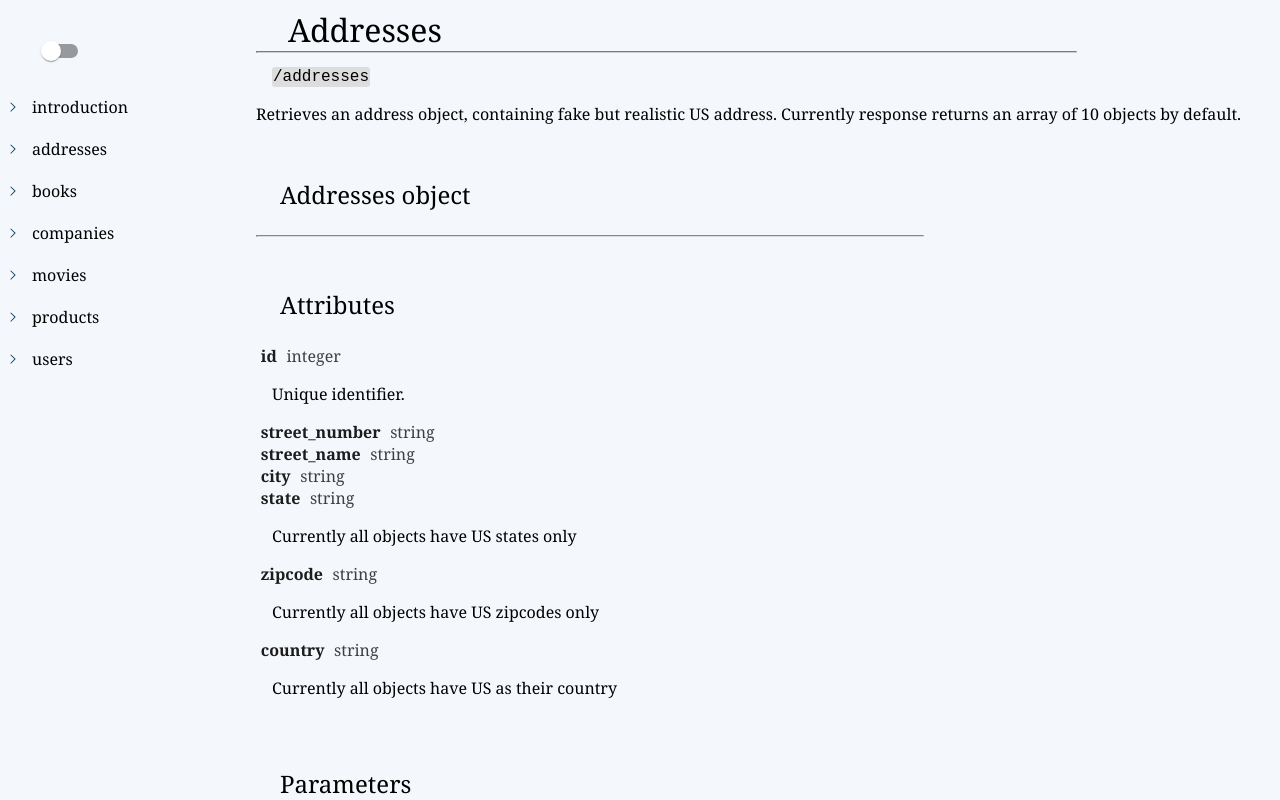
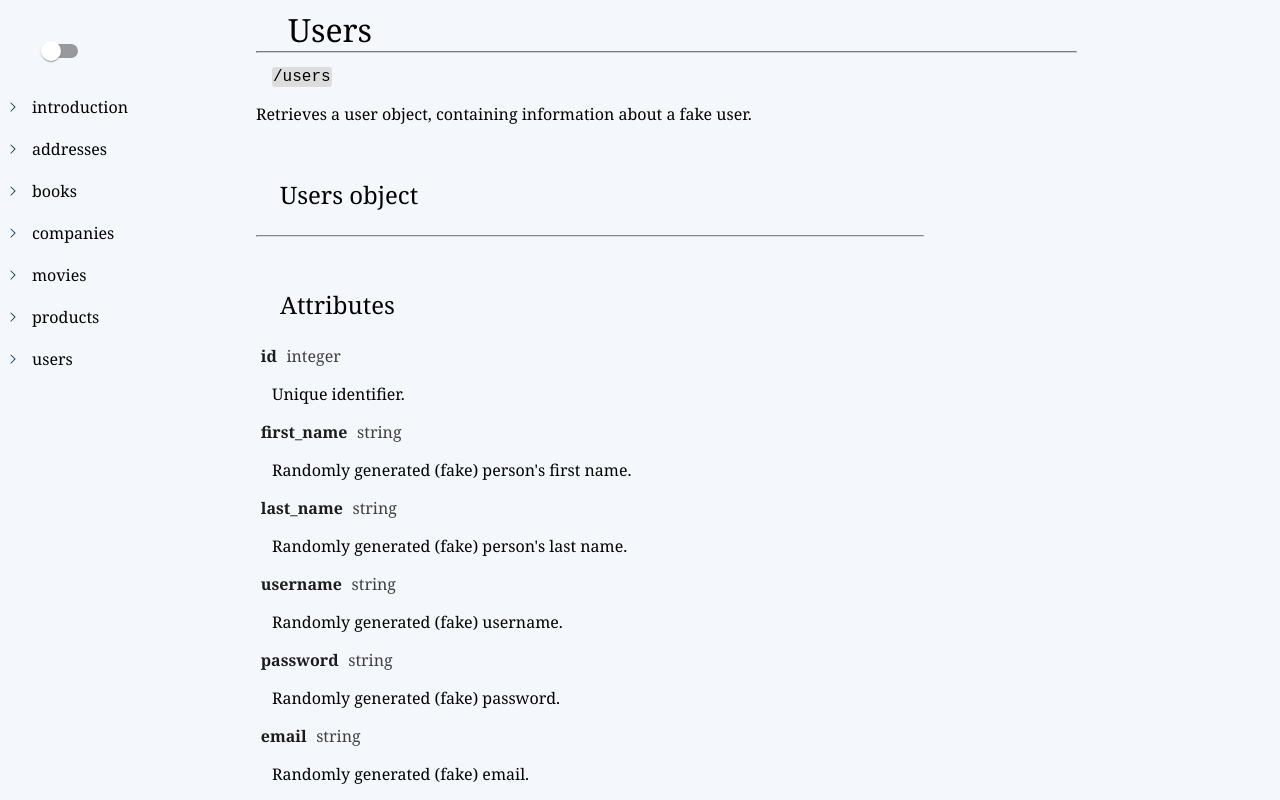
Before and after one commit to Fake-faker-API/Fake-faker-docs, a React (Create React App) app: page /users in a window 1280 px wide. Shown: the top 800 px of the page. Built offline with nearby package versions, Linux system fonts and the light colour scheme.

Commit message:
Fix typo

```diff
--- a/src/components/Main.tsx
+++ b/src/components/Main.tsx
@@ -24,7 +24,7 @@
           </Route>
            <Route path='/movies' element={(() => <EndpointDescription {...endpointDescription.movies} />)()}>
           </Route>
-          <Route path='/users' element={(() => <EndpointDescription {...endpointDescription.addresses} />)()}>
+          <Route path='/users' element={(() => <EndpointDescription {...endpointDescription.users} />)()}>
           </Route>
           <Route path='/introduction' element={(() => <Introduction introductionText='Some text' />)()}>
 
```
